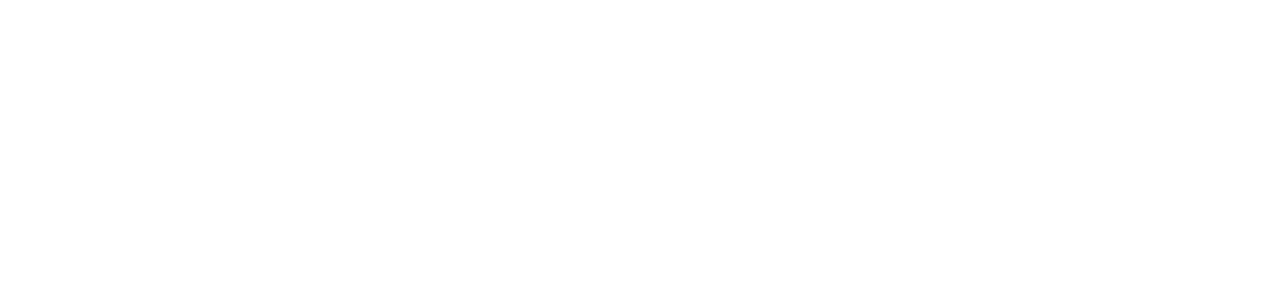
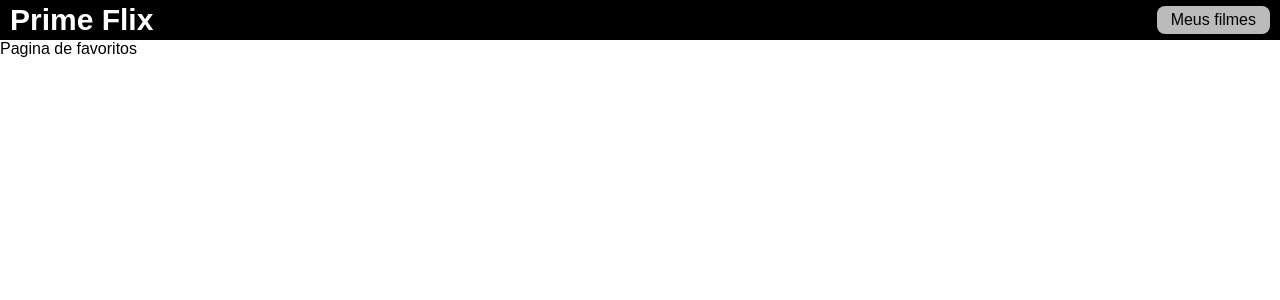
Before and after one commit to TamiresEscobar/Filmaria, a React (Create React App) app: page /favoritos in a window 1280 px wide. Before the commit this address had no page. Shown: the top 300 px of the page. Built offline with nearby package versions, Linux system fonts and the light colour scheme.

Commit message:
feat(header): new header simple

```diff
--- /dev/null
+++ b/src/components/Header/index.jsx
@@ -0,0 +1,12 @@
+import React from "react";
+import './styles.css'
+import {Link} from 'react-router-dom'
+const Header = () => {
+    return(
+        <header>
+            <Link to='/' className="logo">Prime Flix</Link>
+            <Link to='/favoritos' className="favoritos">Meus filmes</Link>
+        </header>
+    )
+}
+export default Header
--- /dev/null
+++ b/src/components/Header/styles.css
@@ -0,0 +1,24 @@
+header{
+    display: flex;
+    align-items: center;
+    justify-content: space-between;
+    width: 100%;
+    height: 40px;
+    background-color: #000000;
+    padding: 0 10px;
+}
+.logo{
+    text-decoration: none;
+    font-size: 30px;
+    cursor: pointer;
+    color: #fff;
+    font-weight: 700;
+}
+.favoritos{
+    cursor: pointer;
+    background-color: #bbb;
+    padding: 5px 14px;
+    text-decoration: none;
+    color: #000000;
+    border-radius: 8px;
+}
--- /dev/null
+++ b/src/pages/Favorites/index.jsx
@@ -0,0 +1,11 @@
+import React from "react";
+
+const Favorites = () => {
+    return(
+        <>
+        <div>Pagina de favoritos</div>
+        </>
+    )
+}
+
+export default Favorites
--- a/src/routes.js
+++ b/src/routes.js
@@ -2,13 +2,17 @@
 
 import Home from './pages/Home';
 import Pdp from './pages/PDP'
+import Header from './components/Header';
+import Favorites from './pages/Favorites';
 
 function RoutesApp(){
     return(
         <BrowserRouter>
+        <Header/>
         <Routes>
             <Route path="/" element={<Home/>}/>
             <Route path="/filme/:id"  element={<Pdp/>}/>
+            <Route path='/favoritos' element={<Favorites/>} />
         </Routes>
         </BrowserRouter>
     )
```
Also changed, not shown: src/components/aaa.md (added).
